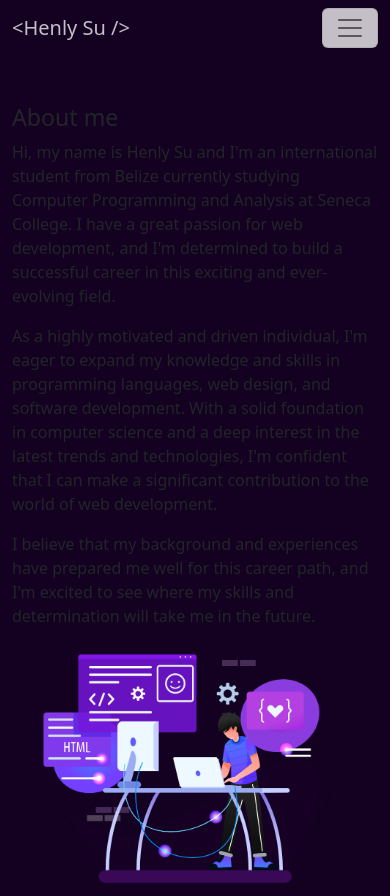
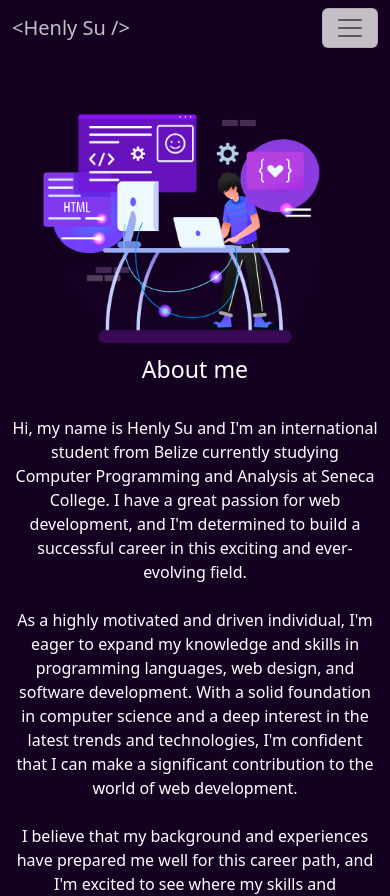
Before and after one commit to HenlySu/Portfolio, a Next.js app: page /about in a window 390 px wide. Shown: the top 896 px of the page. Built offline with nearby package versions, Linux system fonts and the light colour scheme; a web font is replaced by a local one.

Commit message:
For testing viewport on phone

```diff
--- a/src/components/About/About.jsx
+++ b/src/components/About/About.jsx
@@ -1,43 +1,45 @@
 import { Container, Col, Row } from "react-bootstrap"
 import Image from "next/image";
+import style from "./about.module.css"
 
 export default function About(){
    return (
       <>
          <Container>
             <Row>
-               <Col md={8}>
-                  <h3>About me</h3>
+            <Col lg={6} className="d-flex justify-content-center">
+                  <Image
+                     src='/img/about.png'
+                     alt='about image'
+                     className={`img-fluid ${style.image}`}
+                     height={500}
+                     width={500}
+                  />
+               </Col>
 
-                  <p>
+               <Col lg={6}>
+                  <h3 className={style.about}>About me</h3>
+                  <br />
+                  <p className={style.paragraph}>
                      Hi, my name is Henly Su and I&#39;m an international student
                      from Belize currently studying Computer Programming and
                      Analysis at Seneca College. I have a great passion for web
                      development, and I&#39;m determined to build a successful career
                      in this exciting and ever-evolving field.
-                  </p>
-                  <p>
+                     <br />
+                     <br />
                      As a highly motivated and driven individual, I&#39;m eager to
                      expand my knowledge and skills in programming languages, web design,
                      and software development. With a solid foundation in computer science
                      and a deep interest in the latest trends and technologies, I&#39;m
                      confident that I can make a significant contribution to the world of
                      web development.
-                  </p>
-                  <p>
+                     <br />
+                     <br />
                      I believe that my background and experiences have prepared me well
                      for this career path, and I&#39;m excited to see where my skills and
                      determination will take me in the future.
                   </p>
-               </Col>
-               <Col md={4}>
-                  <Image
-                     src='/img/about.png'
-                     alt='about image'
-                     className="img-fluid"
-                     height={500}
-                     width={500}
-                  />
                </Col>
             </Row>
          </Container>
--- /dev/null
+++ b/src/components/About/about.module.css
@@ -0,0 +1,14 @@
+.about {
+   color: white;
+   text-align: center;
+}
+
+.paragraph{
+   color: white;
+   text-align: center;
+}
+
+.image{
+   display: block;
+   margin: auto;
+}
```
